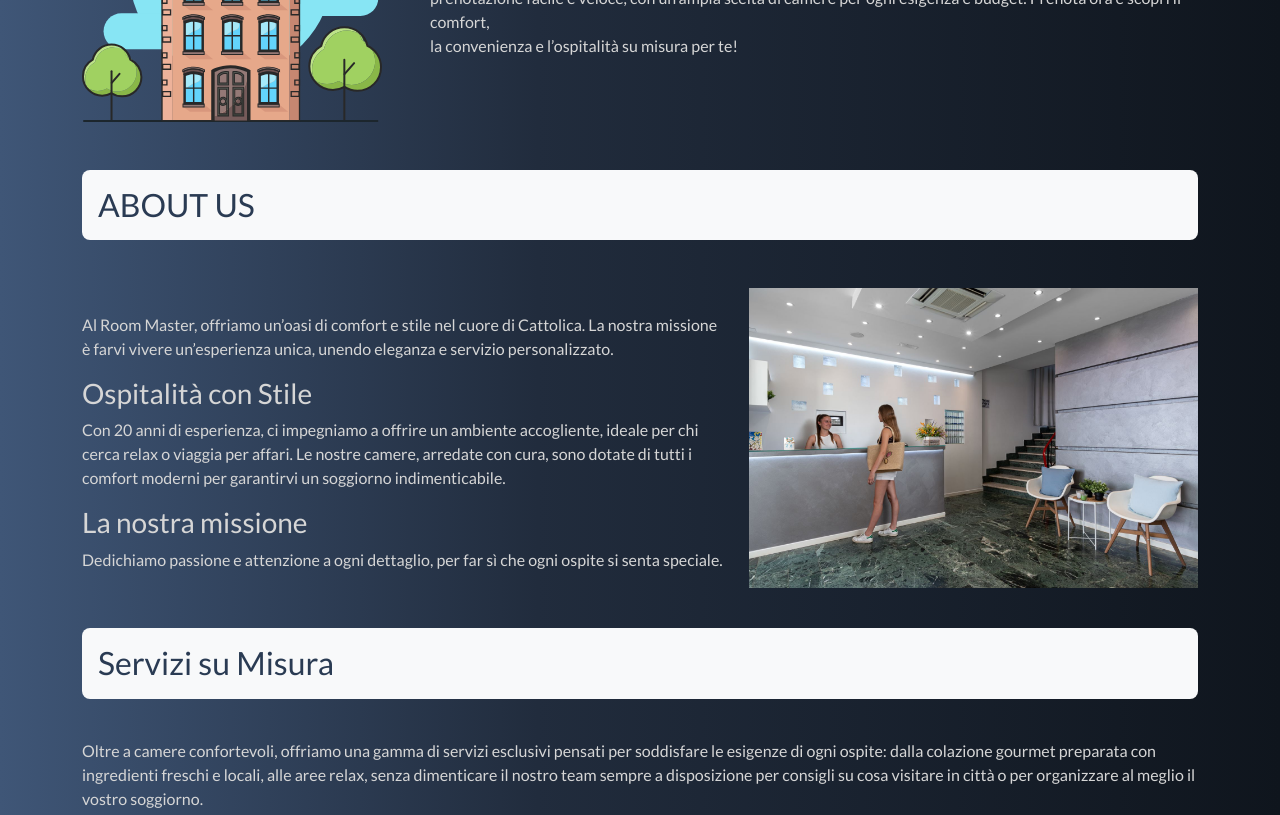
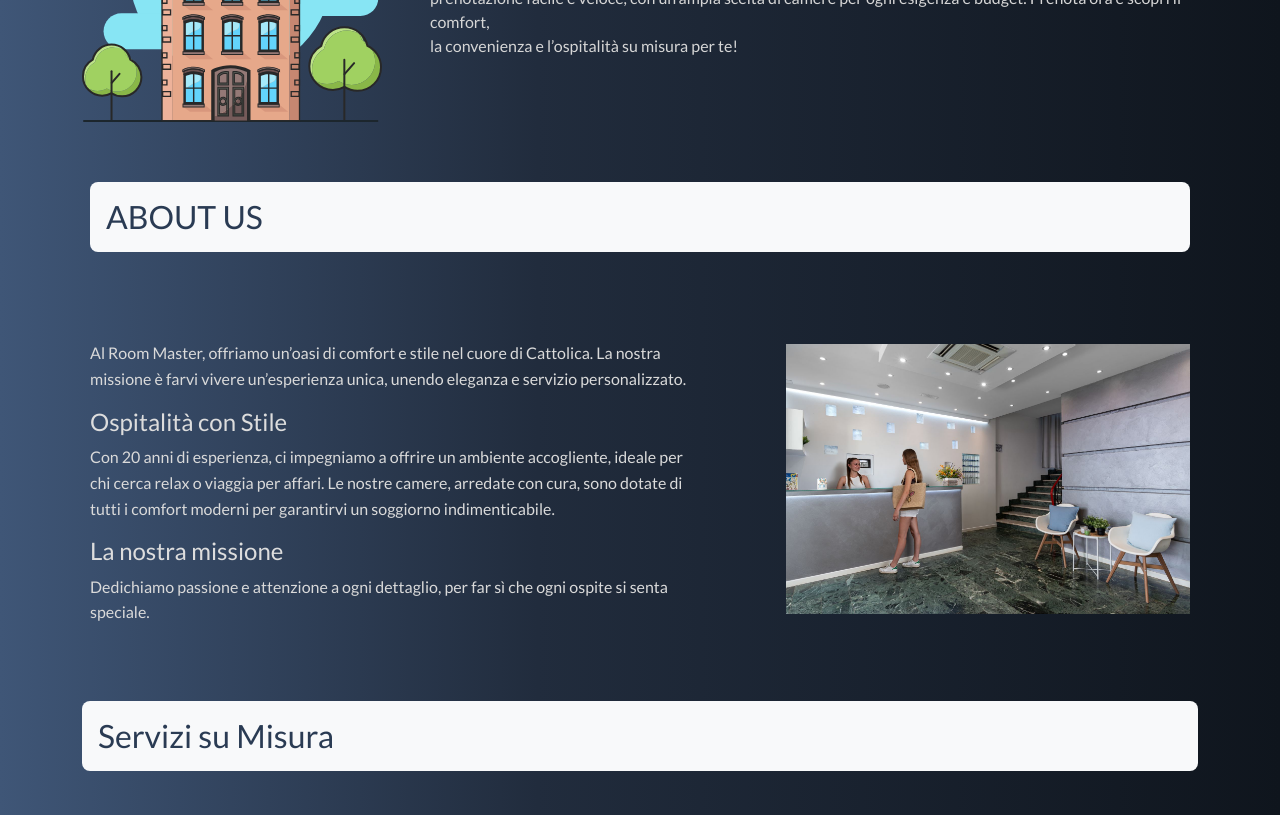
Before and after one commit to BrianBSP/room-master-capstone-frontend, a React (Vite) app: page / in a window 1280 px wide. Shown: the part 540-1355 px from the top of the page. Built offline with nearby package versions, Linux system fonts and the light colour scheme.

Commit message:
implementato transform transition immagine about us

```diff
--- a/src/components/AboutUs.jsx
+++ b/src/components/AboutUs.jsx
@@ -2,11 +2,11 @@
 
 const AboutUs = () => {
   return (
-    <Container className="mt-5 myAboutUs">
+    <Container id="about-contain" className="myAboutUs">
       <h2 className="bg-body-tertiary pb-3 rounded-3">ABOUT US</h2>
 
-      <div className="d-flex align-items-center">
-        <div className="me-4">
+      <div className="d-flex align-items-center position-relative">
+        <div className="me-4 parag-contain">
           <p className="mt-5">
             Al Room Master, offriamo un&rsquo;oasi di comfort e stile nel cuore di Cattolica. La nostra missione è farvi
             vivere un&rsquo;esperienza unica, unendo eleganza e servizio personalizzato.
--- a/src/components/MyNav.jsx
+++ b/src/components/MyNav.jsx
@@ -13,10 +13,10 @@
           <Container className="d-flex justify-content-between">
             <div className="d-flex">
               <Nav.Link href="/home">Home</Nav.Link>
-              <Nav.Link href="/aboutUs" className="ms-4">
+              <Nav.Link href="#about-contain" className="ms-4">
                 About Us
               </Nav.Link>
-              <Nav.Link href="/servizi" className="ms-4">
+              <Nav.Link href="#servizi-contain" className="ms-4">
                 Servizi
               </Nav.Link>
               <Nav.Link href="/contatti" className="ms-4">
--- a/src/components/Servizi.jsx
+++ b/src/components/Servizi.jsx
@@ -2,7 +2,7 @@
 
 const Servizi = () => {
   return (
-    <Container className="myServizi">
+    <Container id="servizi-contain" className="myServizi">
       <h2 className="bg-body-tertiary pb-3 rounded-3">Servizi su Misura</h2>
       <p>
         Oltre a camere confortevoli, offriamo una gamma di servizi esclusivi pensati per soddisfare le esigenze di ogni
--- a/src/css/AboutUs.css
+++ b/src/css/AboutUs.css
@@ -2,8 +2,69 @@
   color: rgb(42, 59, 83);
   padding-left: 1rem;
   padding-top: 1rem;
-  margin-block: 1.5rem;
+  margin-block: 2.5rem;
 }
+
+/*
 .receptionImg img {
   max-height: 300px;
 }
+.myAboutUs {
+  margin-block: 5rem;
+  margin-top: 100px;
+} */
+#about-contain {
+  padding: 20px;
+}
+
+.parag-contain {
+  max-width: 55%;
+}
+
+.myAboutUs h3 {
+  font-size: 1.5rem;
+  margin-top: 1rem;
+  color: #dddddd;
+}
+
+.myAboutUs p {
+  font-size: 1rem;
+  line-height: 1.6;
+  color: #dadada;
+}
+
+.receptionImg {
+  position: absolute;
+  right: 0;
+  overflow: hidden;
+}
+
+.receptionImg img {
+  max-height: 270px;
+  opacity: 0;
+  transform: translateX(100%);
+  transition: opacity 1.5s ease, transform 1.5s ease;
+}
+
+.receptionImg img.show {
+  opacity: 1;
+  transform: translateX(0);
+}
+
+/* Effetto di transizione attivato quando l'immagine entra nel viewport */
+@media (prefers-reduced-motion: no-preference) {
+  .receptionImg img {
+    animation: slideIn 1.5s ease forwards;
+  }
+}
+
+@keyframes slideIn {
+  from {
+    opacity: 0;
+    transform: translateX(100%);
+  }
+  to {
+    opacity: 1;
+    transform: translateX(0);
+  }
+}
```
